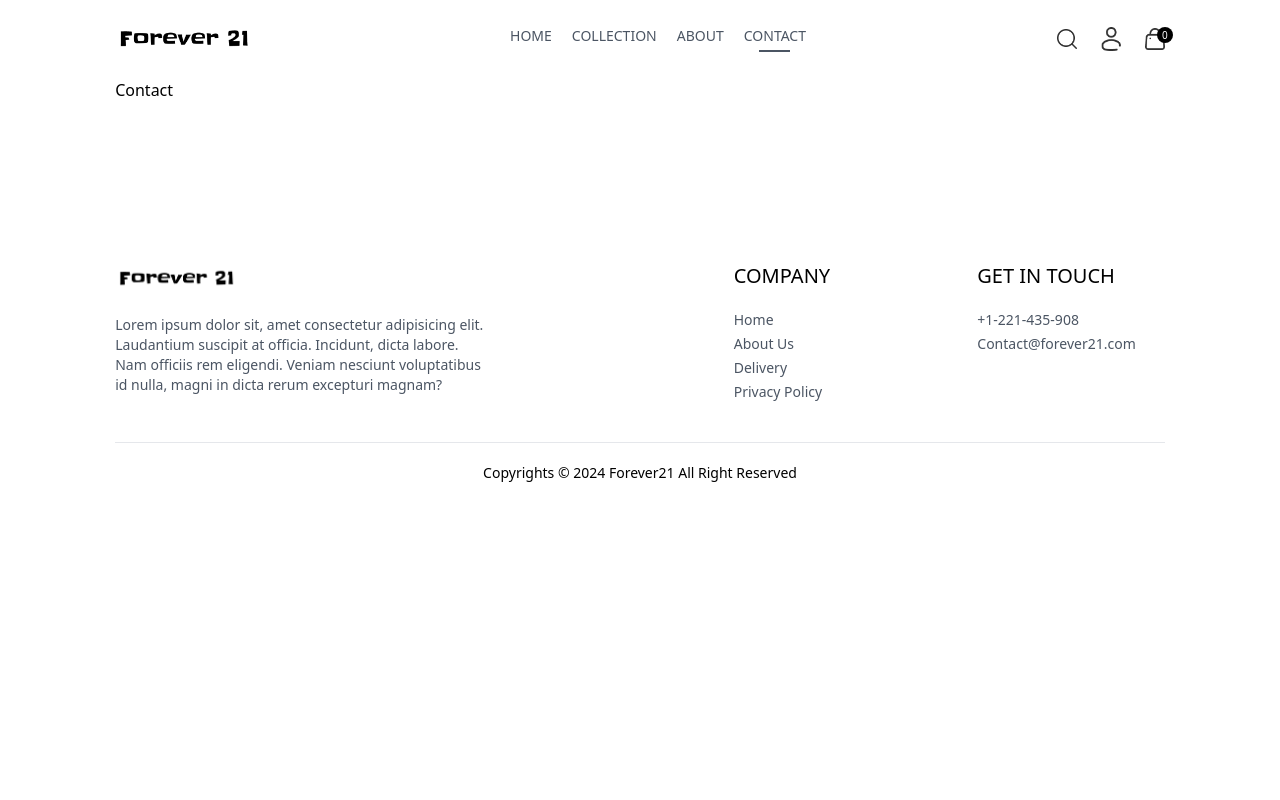
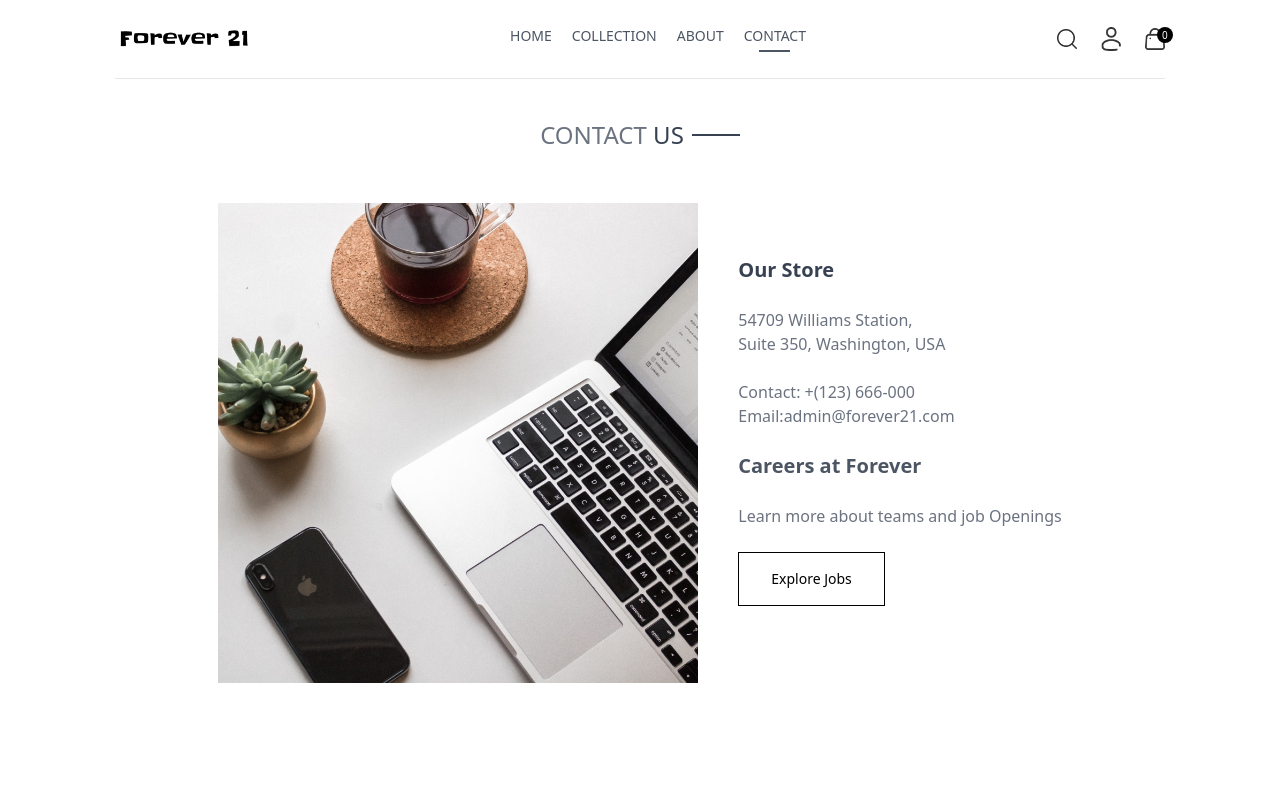
Before and after one commit to Pavan-Rajana/E-commerce-Forever-21-, a React (Vite) app in the folder frontend/: page /contact in a window 1280 px wide. Shown: the top 800 px of the page. Built offline with nearby package versions, Linux system fonts and the light colour scheme.

Commit message:
Contact Page

```diff
--- a/frontend/src/pages/Contact.jsx
+++ b/frontend/src/pages/Contact.jsx
@@ -1,7 +1,27 @@
+import { f_assets } from "../assets/frontend_assets/assets"
+import Title from "../components/Title"
+import Newsletter from "../components/Newsletter"
 
 const Contact = () => {
     return (
-        <div>Contact</div>
+        <div>
+            <div className="text-center text-2xl pt-10 border-t">
+                <Title text1={"contact"} text2={"us"} />
+            </div>
+            <div className="my-10 flex flex-col justify-center md:flex-row gap-10 mb-28">
+                <img className="w-full md:max-w-[480px]" src={f_assets.contact_img} alt="" />
+                <div className="flex flex-col justify-center items-start gap-6">
+                    <p className="font-semibold text-xl text-gray-700">Our Store</p>
+                    <p className="text-gray-500">54709 Williams Station, <br />Suite 350, Washington, USA </p>
+                    <p className="text-gray-500">Contact: +(123) 666-000 <br />Email:admin@forever21.com </p>
+                    <p className="font-semibold text-xl text-gray-600">Careers at Forever</p>
+                    <p className="text-gray-500">Learn more about teams and job Openings</p>
+                    <button className="border border-black px-8 py-4 text-sm hover:bg-black hover:text-white transition-all duration-500 shadow-blue-300">Explore Jobs</button>
+                    <p></p>
+                </div>
+            </div>
+            <Newsletter />
+        </div>
     )
 }
 
```
